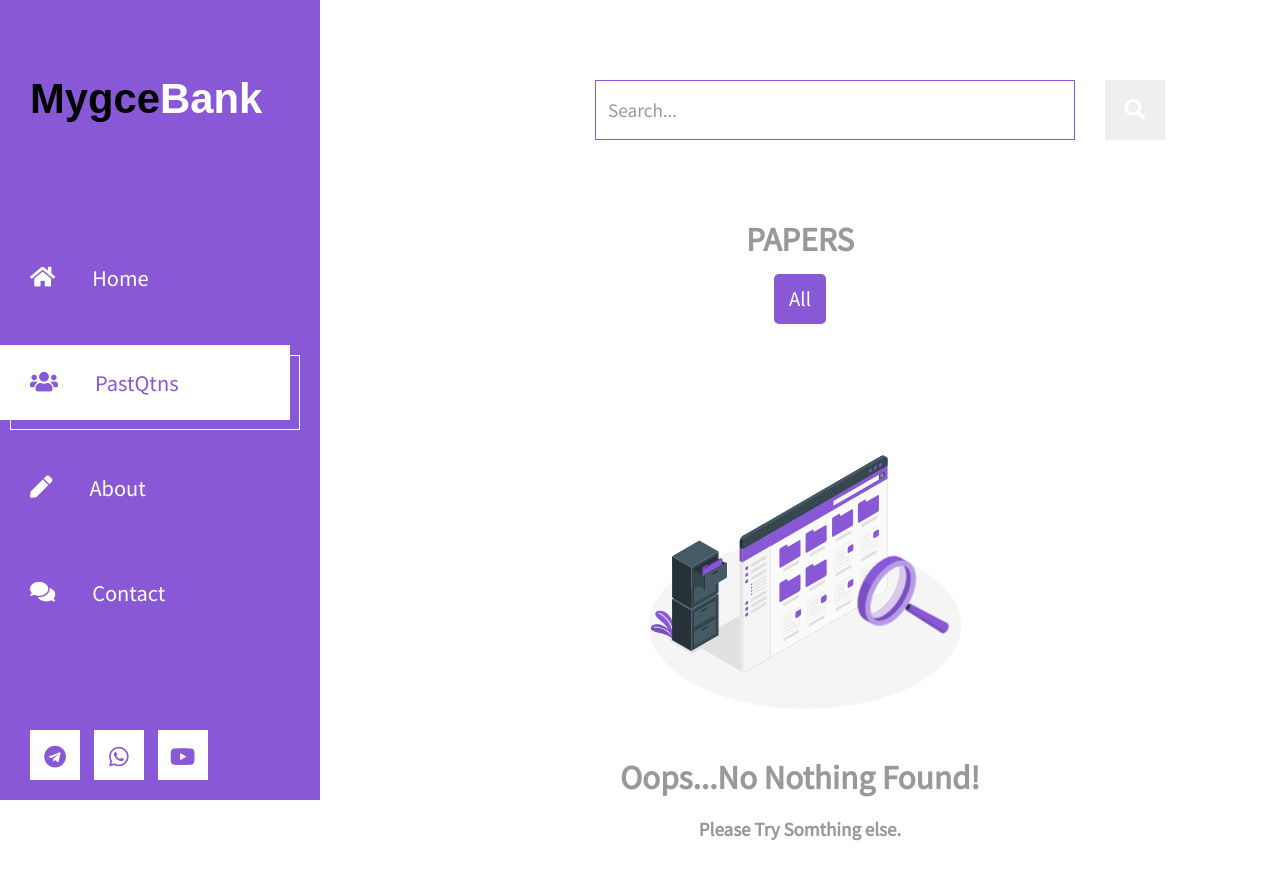
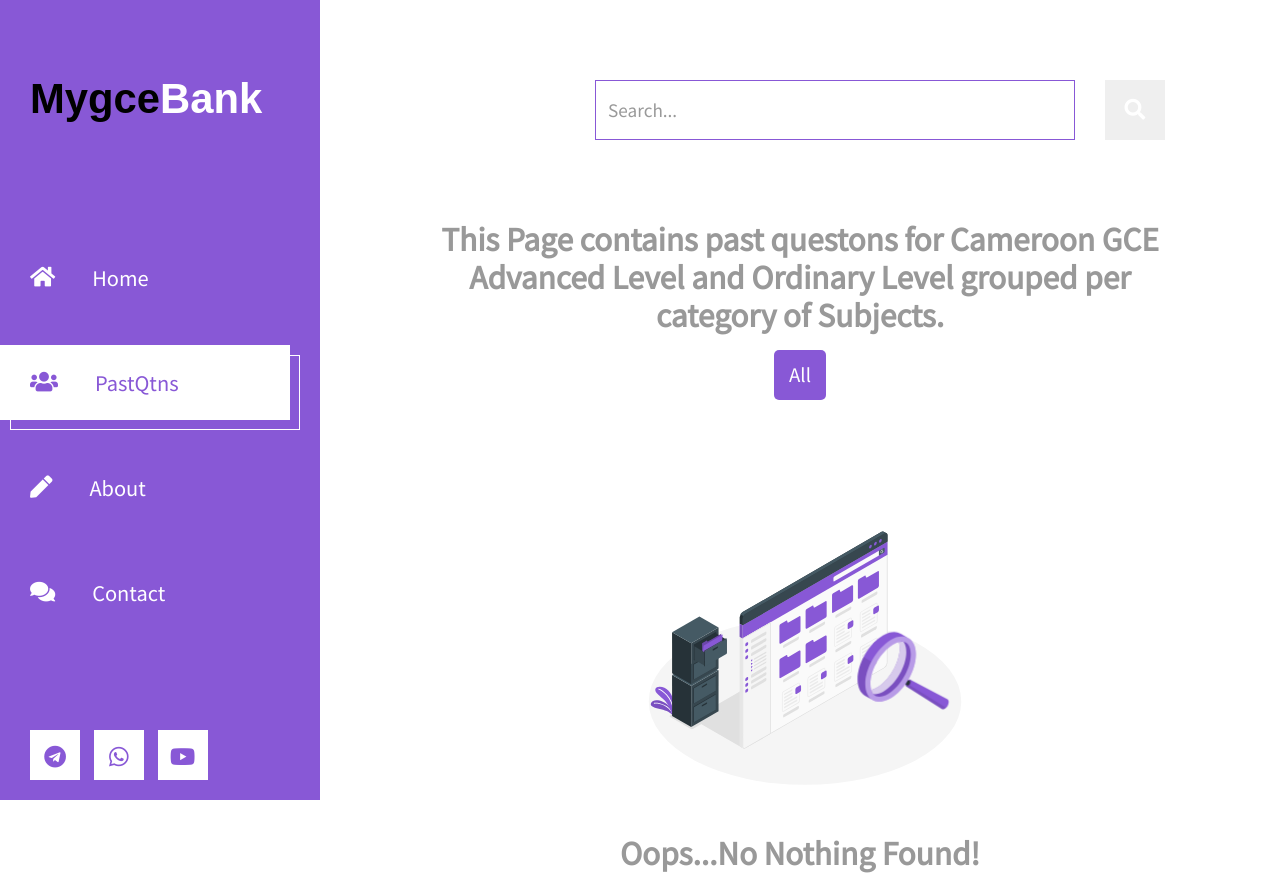
Before and after one commit to LnPaulin/MygceBank, a Django app: page /blog/ in a window 1280 px wide. Shown: the top 890 px of the page. Run offline with Django 3.2, Linux system fonts and the light colour scheme; data that the repository does not hold is empty; some libraries are stand-ins or nearby versions.

Commit message:
added a good heading for all blog page

```diff
--- a/blog/templates/blog/all_blogs.html
+++ b/blog/templates/blog/all_blogs.html
@@ -39,7 +39,7 @@
 
 {%block content %}
     <center>
-        <b><p class="ex2">PAPERS</p></b>
+        <b><p class="ex2">This Page contains past questons for Cameroon GCE Advanced Level and Ordinary Level grouped per category of Subjects.</p></b>
         <a class="mb-2 tm-btn tm-btn-primary tm-prev-next" href="{% url 'blog:all_blogs' %}">All</a>
         {% for category in categories %}
             <a class="mb-2 tm-btn tm-btn-primary tm-prev-next" href="{% url 'blog:all_blogs' %}?category={{category.name}}">{{category.name}}</a>
```
